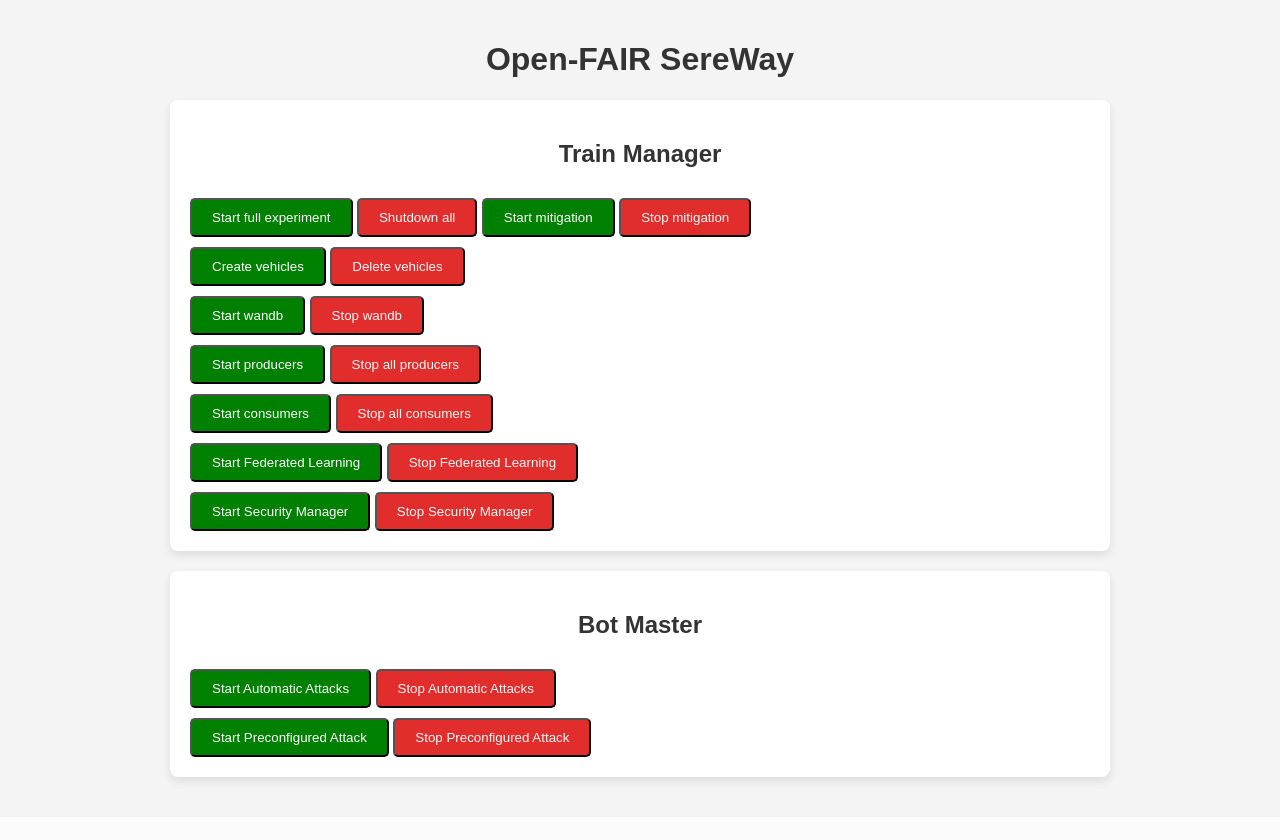
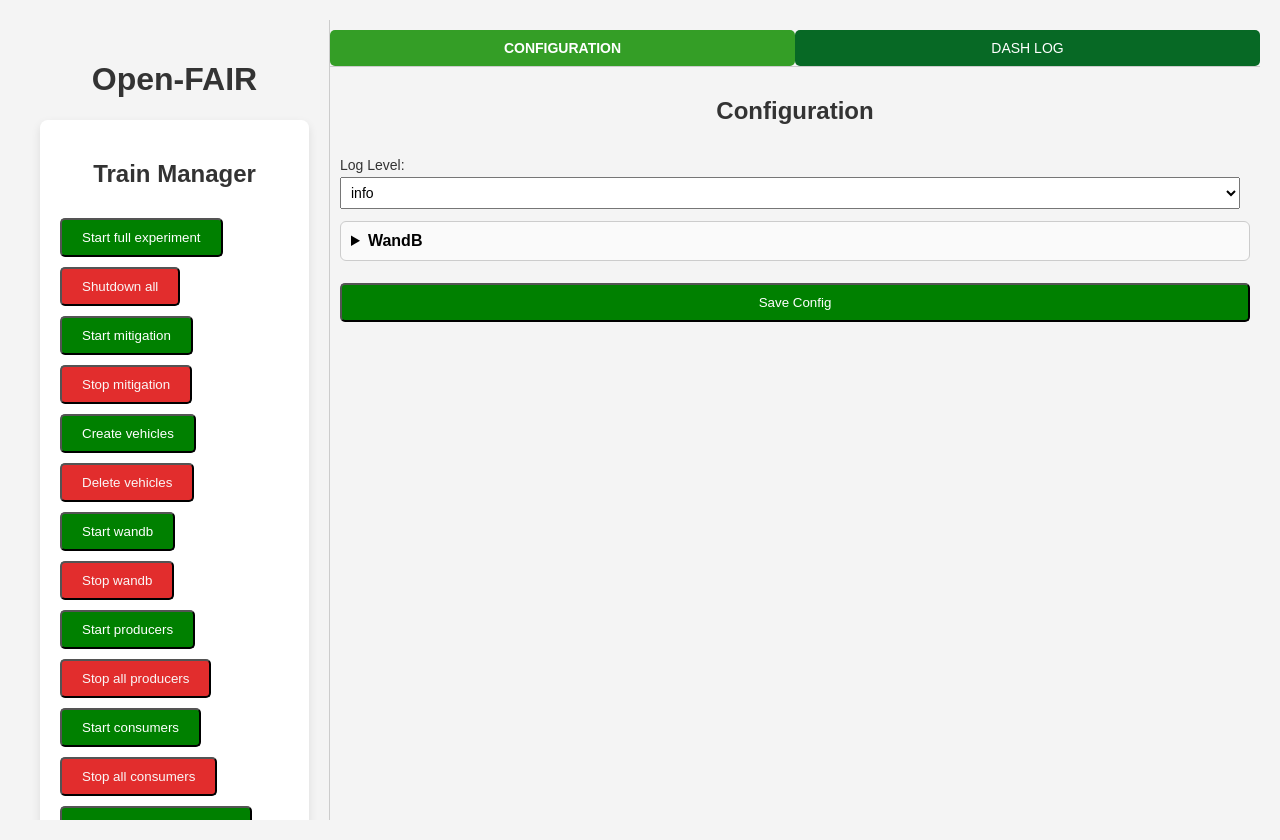
Before and after one commit to DIETI-DISTA-IoT/of-dashboard, a Python web app: template templates/index.html in a window 1280 px wide. Before the commit the page ends 784 px from the top, so only its background shows below. Run offline with Jinja, Linux system fonts and the light colour scheme; the template is opened without the code that fills it, so the values that code supplies are empty.

Commit message:
dynamic config first step

```diff
--- a/static/js/dashboard.js
+++ b/static/js/dashboard.js
@@ -1,5 +1,20 @@
+function openTab(evt, tabId) {
+      // Hide all tabs
+      document.querySelectorAll(".tabcontent").forEach(tab => tab.style.display = "none");
+
+      // Remove 'active' class from all tab buttons
+      document.querySelectorAll(".tablink").forEach(btn => btn.classList.remove("active"));
+
+      // Show the selected tab
+      document.getElementById(tabId).style.display = "block";
+
+      // Mark the clicked button as active
+      evt.currentTarget.classList.add("active");
+    }
+
 window.addEventListener('DOMContentLoaded', (event) => {
 
+  const configForm = document.getElementById("config-form");
   const produceAllButton = document.getElementById("produce-all");
   const consumeAllButton = document.getElementById("consume-all");
   const stopProduceAllButton = document.getElementById("stop-producing-all");
@@ -23,6 +38,47 @@ window.addEventListener('DOMContentLoaded', (event) => {
   const startMitigationButton = document.getElementById("start-mitigation");
   const stopMitigationButton = document.getElementById("stop-mitigation");
 
+  var config = {};
+
+  function updateConfigDict() {
+        const formData = new FormData(configForm);
+        config = {}; // reset
+
+        // First handle all regular inputs (text, number, selects, checked checkboxes)
+        formData.forEach((val, key) => {
+            const keys = key.split('.');
+            let curr = config;
+            for (let i = 0; i < keys.length - 1; i++) {
+                const k = keys[i];
+                curr[k] = curr[k] || {};
+                curr = curr[k];
+            }
+            curr[keys[keys.length - 1]] = val;
+        });
+
+        // Now explicitly handle ALL checkboxes (checked or not)
+        const checkboxes = configForm.querySelectorAll('input[type="checkbox"]');
+        checkboxes.forEach(cb => {
+            const keys = cb.name.split('.');
+            let curr = config;
+            for (let i = 0; i < keys.length - 1; i++) {
+                const k = keys[i];
+                curr[k] = curr[k] || {};
+                curr = curr[k];
+            }
+            curr[keys[keys.length - 1]] = cb.checked;
+        });
+
+    }
+
+  configForm.addEventListener("submit", function(e) {
+      e.preventDefault();
+      updateConfigDict();
+      alert("Configuration Saved!!");
+      // TODO: send config dict to backend with fetch/axios
+    });
+
+    updateConfigDict();
 
 
   startAutomaticAttacksButton.addEventListener("click", function() {
--- a/static/styles.css
+++ b/static/styles.css
@@ -111,3 +111,138 @@ a:hover {
     background-color: #0056b3;
     box-shadow: 0 2px 5px rgba(0, 0, 0, 0.2);
 }
+
+
+/* === Two column layout === */
+.main-container {
+  display: flex;
+  height: 100vh;  /* full height viewport */
+}
+
+.sidebar {
+  width: 25%;
+  padding: 20px;
+  box-sizing: border-box;
+  overflow-y: auto;
+  border-right: 1px solid #ccc;
+}
+
+/* override centering from your current container rules */
+.sidebar .containerForGroup {
+  max-width: none;
+  margin: 20px 0;   /* vertical spacing only */
+}
+
+/* right side */
+.content {
+  width: 75%;
+  height: 100vh;
+}
+
+.content iframe {
+  width: 100%;
+  height: 100%;
+  border: none;
+}
+
+/* Tabs header */
+.tabs {
+  display: flex;
+  border-bottom: 1px solid #ccc;
+}
+
+.tablink {
+  flex: 1;
+  padding: 10px;
+  background: #076925;
+  border: none;
+  cursor: pointer;
+  font-size: 14px;
+  transition: background 0.3s;
+}
+
+.tablink.active {
+  background: #349e26;
+  font-weight: bold;
+}
+
+.tablink:hover {
+  background: #e0e0e0;
+}
+
+/* Tab content */
+.tabcontent {
+  display: none;
+  width: 100%;
+  height: calc(100vh - 40px); /* adjust for tab bar height */
+}
+
+.tabcontent iframe {
+  width: 100%;
+  height: 100%;
+  border: none;
+}
+
+/* Textbox */
+input[type="text"] {
+  padding: 8px 12px;
+  border: 1px solid #ccc;
+  border-radius: 5px;
+  font-size: 14px;
+  margin-right: 10px;
+  transition: border-color 0.3s, box-shadow 0.3s;
+}
+
+input[type="text"]:focus {
+  border-color: #0056b3;
+  box-shadow: 0 0 5px rgba(0, 86, 179, 0.3);
+  outline: none;
+}
+
+/* Checkbox + label */
+input[type="checkbox"] {
+  width: 16px;
+  height: 16px;
+  margin-left: 10px;
+  margin-right: 5px;
+  cursor: pointer;
+}
+
+label {
+  font-size: 14px;
+  color: #333;
+  margin-right: 10px;
+}
+
+
+#config-form {
+  display: flex;
+  flex-direction: column;
+  gap: 12px;
+  padding: 10px;
+}
+
+#config-form label {
+  display: flex;
+  flex-direction: column;
+  font-size: 14px;
+}
+
+#config-form input,
+#config-form select {
+  margin-top: 4px;
+  padding: 6px;
+  font-size: 14px;
+}
+
+#config-form details {
+  border: 1px solid #ccc;
+  border-radius: 6px;
+  padding: 10px;
+  background: #fafafa;
+}
+
+#config-form summary {
+  font-weight: bold;
+  cursor: pointer;
+}
--- a/templates/index.html
+++ b/templates/index.html
@@ -6,10 +6,14 @@
     <link rel="stylesheet" href="{{ url_for('static', filename='styles.css') }}">
     <script src="{{ url_for('static', filename='/js/dashboard.js') }}"></script>
 
-    <title>Open-FAIR Dashboard</title>
+    <title>Open-FAIR</title>
 </head>
 <body>
-    <h1>Open-FAIR SereWay</h1>
+
+    <div class="main-container">
+
+        <div class="sidebar">
+            <h1>Open-FAIR</h1>
             <div class="containerForGroup">
                 <h2>Train Manager</h2>
                 <nav>
@@ -43,14 +47,8 @@
                     <button id="start-security-manager">Start Security Manager</button>
                     <button id="stop-security-manager" class="stop">Stop Security Manager</button>
                 </nav>
+            </div>
 
-        <!--nav>
-            <a href="/real-all-data">Show latest messages</a><br>
-            <a href="/real-anomalies-data">Show latets anomaly messages</a><br>
-            <a href="/real-normal-data">Show latest diagnostics messages</a><br>
-            <a href="/statistics">Show latest training statistics</a><br>
-        </nav-->
-    </div>
             <div class="containerForGroup">
                 <h2>Bot Master</h2>
                 <nav>
@@ -67,6 +65,46 @@
                         <button id="{{ button }}_end_attack" class="stop">stop attacking from {{ button }}</button>
                     </nav>
                 {% endfor %}
+            </div>
+        </div>
+
+        <div class="content">
+            <div class="tabs">
+                <button class="tablink active" onclick="openTab(event, 'config')">CONFIGURATION</button>
+                <button class="tablink" onclick="openTab(event, 'dash-log')">DASH LOG</button>
+            </div>
+
+            <div id="config" class="tabcontent" style="display:block;">
+                <form id="config-form">
+                    <h2>Configuration</h2>
+
+                    <!-- Simple top-level fields -->
+                    <label>Log Level:
+                        <select name="logging_level">
+                        <option value="info" selected>info</option>
+                        <option value="debug">debug</option>
+                        <option value="warn">warn</option>
+                        <option value="error">error</option>
+                        </select>
+                    </label>
+
+                    <details>
+                        <summary>WandB</summary>
+                        <label>Project Name: <input type="text" name="wandb.project_name" value="SmartVille"></label>
+                        <label>Run Name: <input type="text" name="wandb.run_name" value="Some run"></label>
+                        <label>Online: <input type="checkbox" name="wandb.online" checked></label>
+                        <label>Kafka Broker URL: <input type="text" name="wandb.kafka_broker_url" value="kafka:9092"></label>
+                        <label>Kafka Consumer Group ID: <input type="text" name="wandb.kafka_consumer_group_id" value="wandber"></label>
+                        <label>Kafka Auto Offset Reset: <input type="text" name="wandb.kafka_auto_offset_reset" value="earliest"></label>
+                        <</label>
+                    </details>
+
+
+                    <button type="submit" class="blue">Save Config</button>
+
+                </form>
+        </div>
+    </div>
 
 </body>
 </html>
```
Lines whose indentation alone changed are shown as unchanged.
